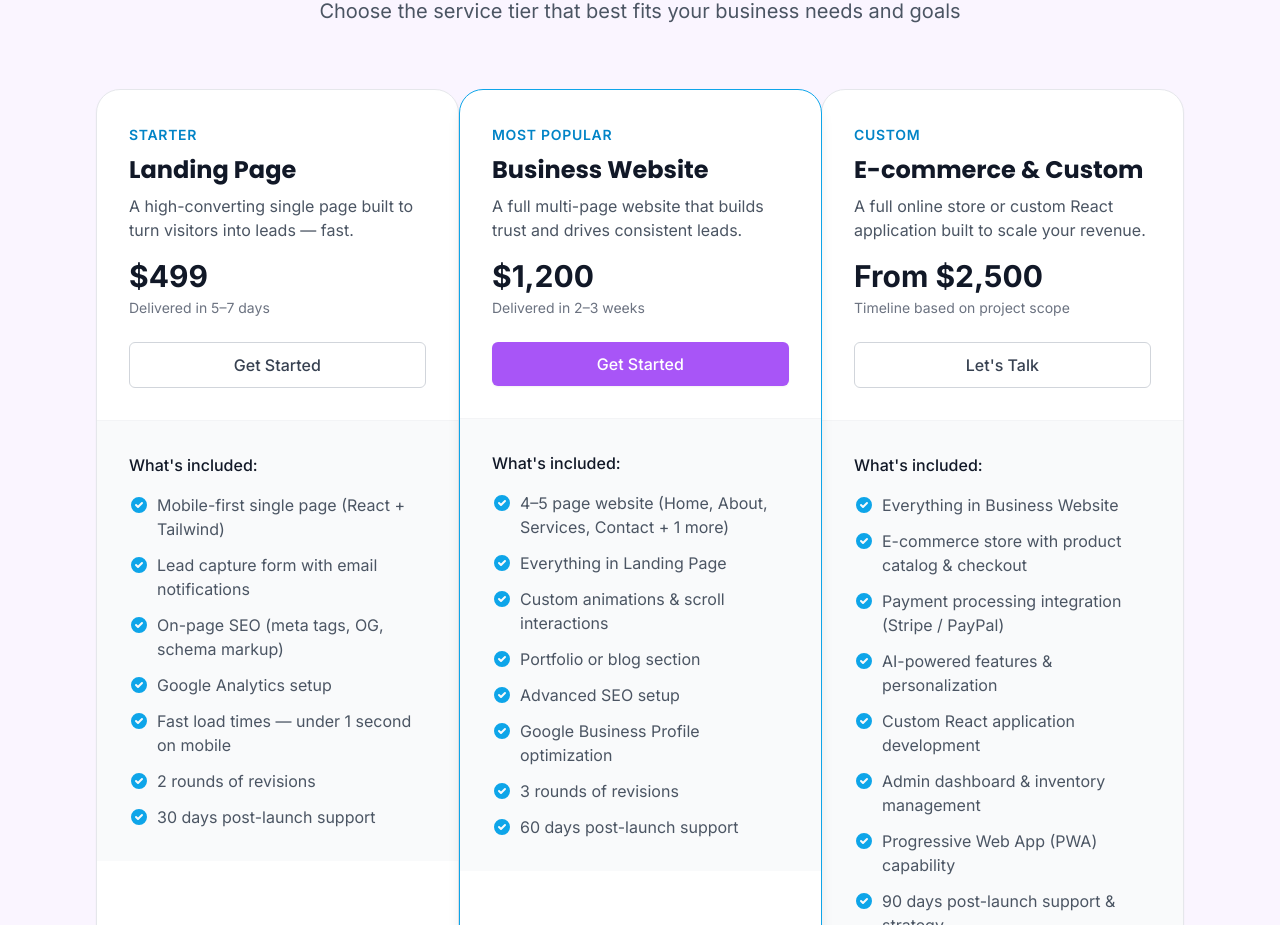
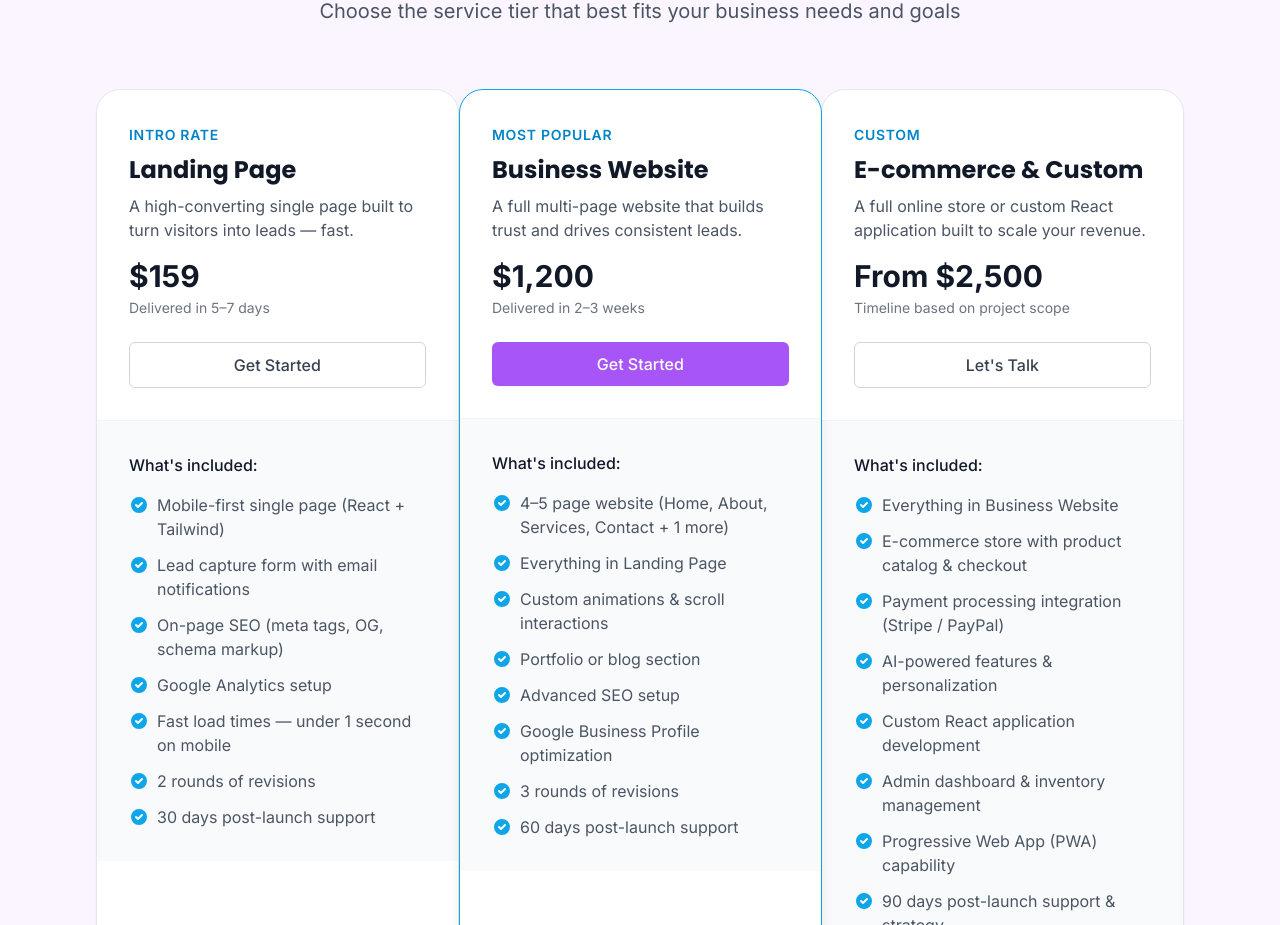
Before and after one commit to June-Durr/sitelaunch-v2, a React (Vite) app: page / in a window 1280 px wide. Shown: the part 2135-3060 px from the top of the page. Built offline with nearby package versions, Linux system fonts and the light colour scheme; no server answers.

Commit message:
Set landing page intro rate to $159
Co-Authored-By: Claude Sonnet 4.6 <noreply@anthropic.com>

```diff
--- a/src/components/sections/ServiceTiers.jsx
+++ b/src/components/sections/ServiceTiers.jsx
@@ -82,11 +82,11 @@ const ServiceTiers = () => {
   const tiers = [
     {
       id: 0,
-      label: "Starter",
+      label: "Intro Rate",
       title: "Landing Page",
       description:
         "A high-converting single page built to turn visitors into leads — fast.",
-      price: "$499",
+      price: "$159",
       timeframe: "Delivered in 5–7 days",
       features: [
         "Mobile-first single page (React + Tailwind)",
```
